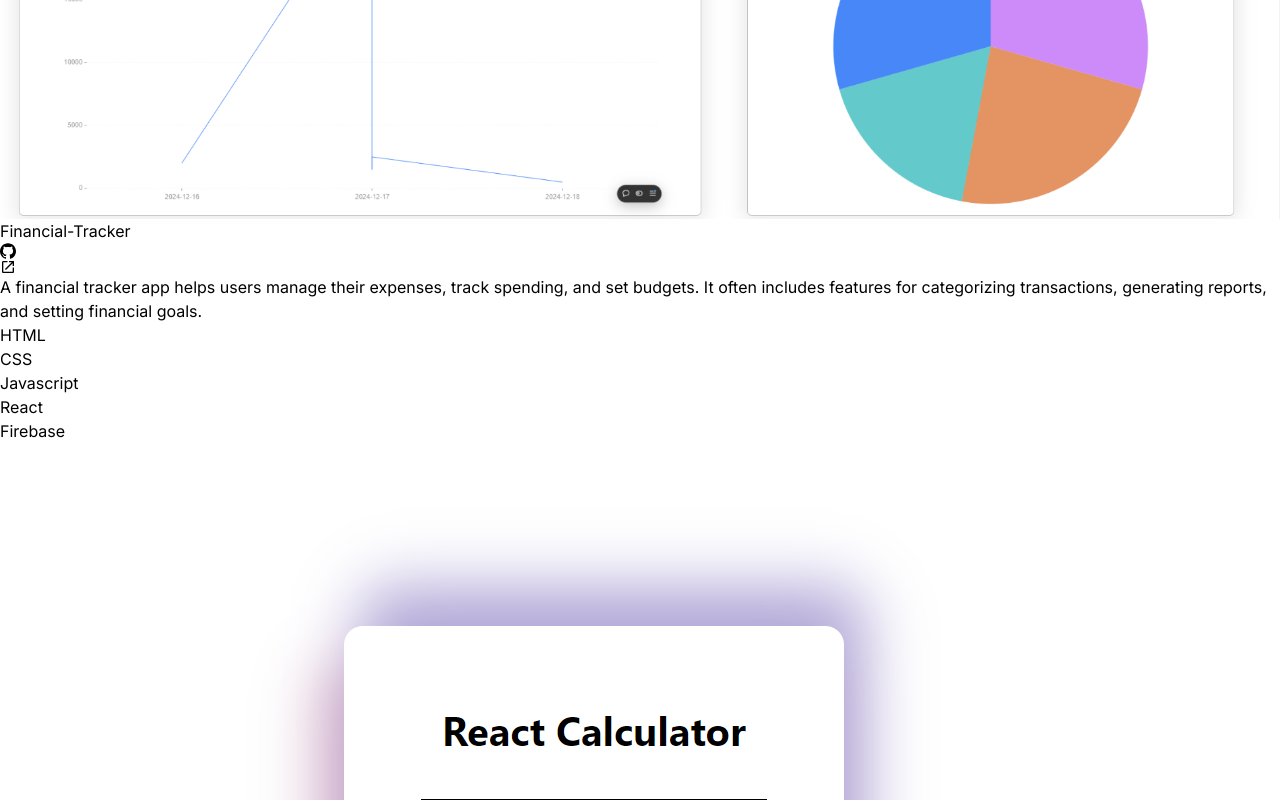
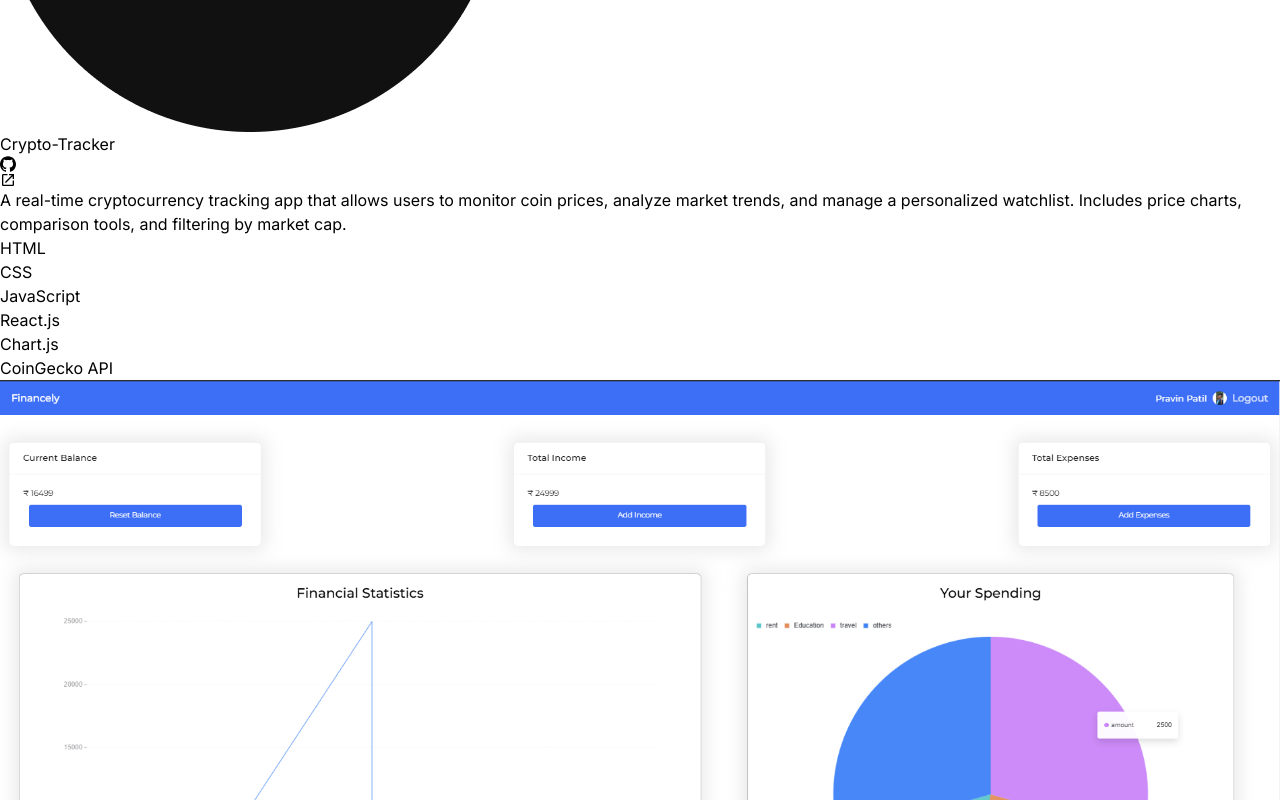
Before and after one commit to pravin8007/Portfolio, a React (Vite) app: page / in a window 1280 px wide. Shown: the part 3520-4320 px from the top of the page. Built offline with nearby package versions, Linux system fonts and the light colour scheme; no server answers.

Commit message:
new project add

```diff
--- a/src/constants/index.js
+++ b/src/constants/index.js
@@ -5,6 +5,7 @@
 import YT from "../assets/projects/Youtube.png";
 import GoogleSheet from "../assets/projects/GoogleSheet.png";
 import Financial from "../assets/projects/PageTitle.png";
+import CryptoTracker from "../assets/projects/CryptoTracker.png"
 
 export const HERO_CONTENT = `I’m a passionate Frontend Developer with strong skills in React.js. I focus on creating smooth, responsive, and attractive user experiences. With experience in HTML, CSS, JavaScript, Bootstrap, Tailwind CSS, React.js, and Redux, I enjoy turning ideas into interactive web applications that are easy for users to engage with.
 
@@ -42,6 +43,22 @@
 ];
 
 export const PROJECTS = [
+  {
+    title: "Crypto-Tracker",
+    image: CryptoTracker,
+    code: "https://github.com/pravin8007/crypto-tracker",
+    live: "https://crypto-tracker-beryl-chi.vercel.app/",
+    description:
+      "A real-time cryptocurrency tracking app that allows users to monitor coin prices, analyze market trends, and manage a personalized watchlist. Includes price charts, comparison tools, and filtering by market cap.",
+    technologies: [
+      "HTML",
+      "CSS",
+      "JavaScript",
+      "React.js",
+      "Chart.js",
+      "CoinGecko API",
+    ],
+  },
   {
     title: "Financial-Tracker",
     image: Financial,
```
Also changed, not shown: src/assets/projects/CryptoTracker.png (added).
